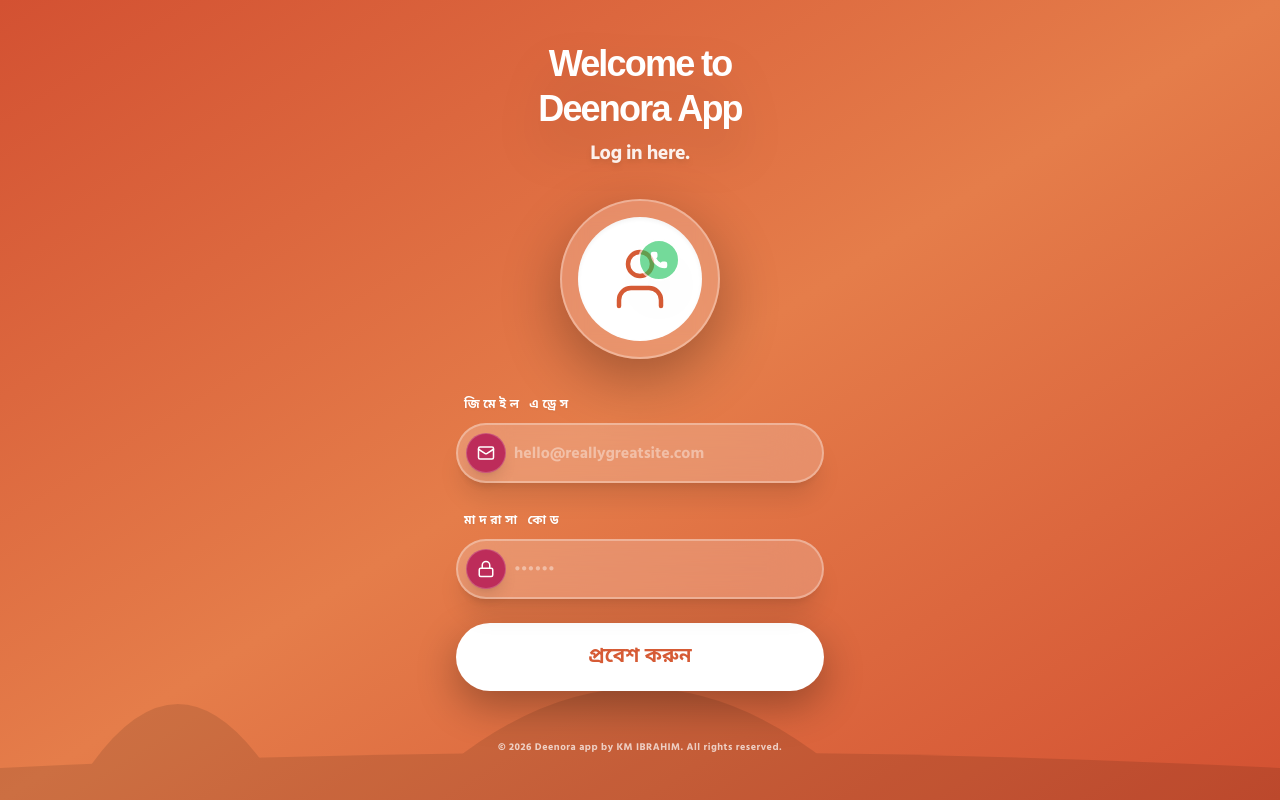
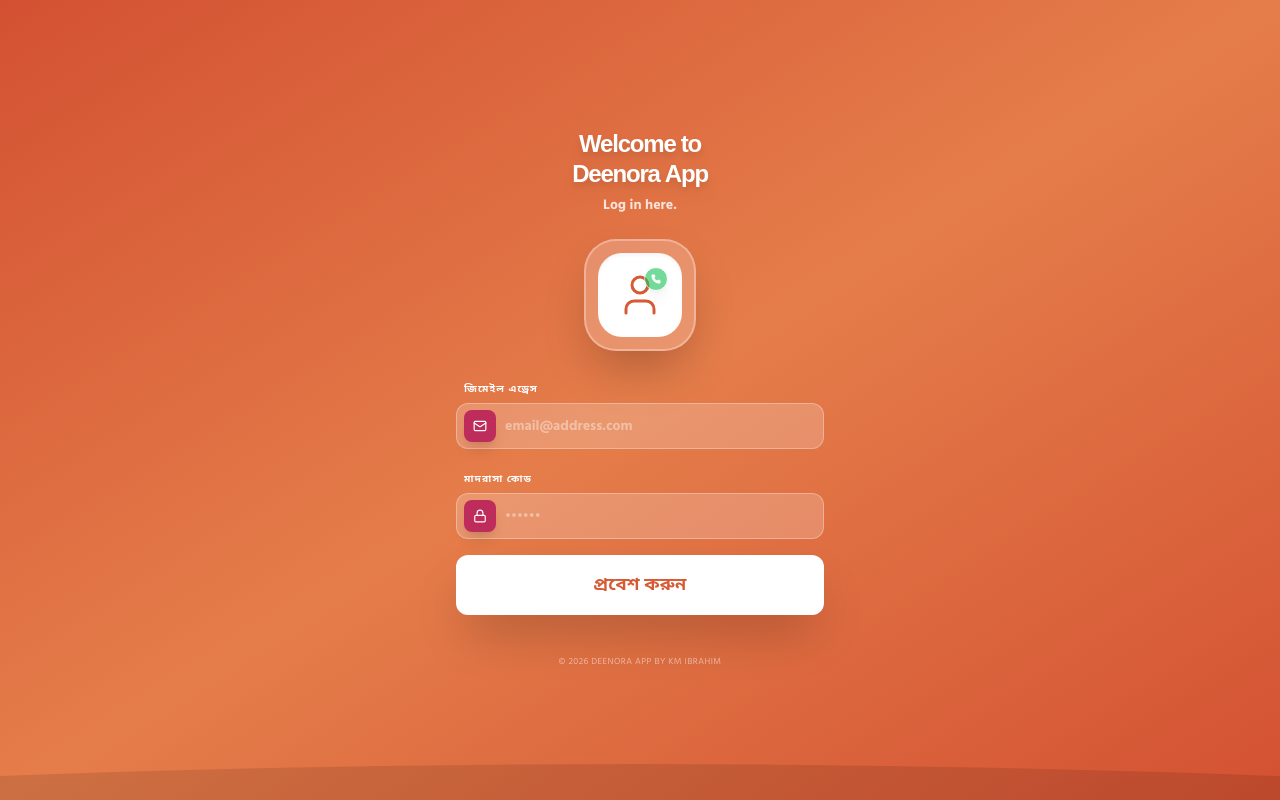
Before and after one commit to devomixsolution-ux/Contact-app, a React (Vite) app: page / in a window 1280 px wide. Built offline with nearby package versions, Linux system fonts and the light colour scheme.

Commit message:
Update Auth.tsx

```diff
--- a/pages/Auth.tsx
+++ b/pages/Auth.tsx
@@ -26,108 +26,87 @@
     e.preventDefault();
     setLoading(true);
     setError('');
-
     try {
       const { data, error } = await supabase.auth.signInWithPassword({
         email: emailInput.trim(),
         password: code
       });
-
       if (error) throw error;
-
       if (data.user) {
-        const { data: profile } = await supabase
-          .from('madrasahs')
-          .select('name, logo_url')
-          .eq('id', data.user.id)
-          .single();
-
+        const { data: profile } = await supabase.from('madrasahs').select('name, logo_url').eq('id', data.user.id).single();
         if (profile) {
           localStorage.setItem('m_name', profile.name);
           if (profile.logo_url) localStorage.setItem('m_logo', profile.logo_url);
         }
       }
-    } catch (err: any) {
-      setError(t('login_error', lang));
-    } finally {
-      setLoading(false);
-    }
+    } catch (err: any) { setError(t('login_error', lang)); } finally { setLoading(false); }
   };
 
   return (
     <div className="min-h-screen bg-gradient-to-br from-[#d35132] via-[#e57d4a] to-[#d35132] flex flex-col items-center justify-center p-6 relative overflow-hidden">
-
-      {/* Decorative Background Elements */}
       <div className="absolute bottom-0 left-0 right-0 opacity-10 pointer-events-none z-0">
-        <svg viewBox="0 0 1440 400" preserveAspectRatio="none" className="w-full h-64">
+        <svg viewBox="0 0 1440 400" preserveAspectRatio="none" className="w-full h-48">
            <path fill="#000000" d="M0,400 L1440,400 L1440,350 Q720,300 0,350 Z" />
-           <path fill="#000000" d="M100,350 Q200,150 300,350 Z" />
-           <path fill="#000000" d="M500,350 Q720,100 940,350 Z" />
         </svg>
       </div>
 
-      <div className="w-full max-w-sm flex flex-col items-center space-y-8 z-10 py-10">
+      <div className="w-full max-w-sm flex flex-col items-center space-y-6 z-10">
         <div className="text-center space-y-1">
-          <h1 className="text-4xl font-black text-white drop-shadow-2xl leading-tight font-noto tracking-tighter">
+          <h1 className="text-2xl font-black text-white drop-shadow-lg leading-tight font-noto tracking-tighter">
             Welcome to<br />{brandInfo.name}
           </h1>
-          <p className="text-white/90 font-black text-xl tracking-tight drop-shadow-md">Log in here.</p>
+          <p className="text-white/80 font-bold text-sm">Log in here.</p>
         </div>
 
-        {/* Profile icon */}
         <div className="relative">
-          <div className="w-40 h-40 bg-white/20 backdrop-blur-md rounded-full flex items-center justify-center p-4 border-2 border-white/30 shadow-[0_20px_60px_rgba(0,0,0,0.3)] relative">
-             <div className="w-full h-full bg-white rounded-full flex items-center justify-center shadow-inner overflow-hidden relative">
+          <div className="w-28 h-28 bg-white/20 backdrop-blur-md rounded-[2rem] flex items-center justify-center p-3 border-2 border-white/30 shadow-2xl relative">
+             <div className="w-full h-full bg-white rounded-[1.5rem] flex items-center justify-center shadow-inner overflow-hidden">
                 <div className="relative">
-                    <UserIcon size={72} className="text-[#d65b35]" strokeWidth={1.5} />
-                    <div className="absolute -top-1 -right-1 bg-green-500 p-2.5 rounded-full border-2 border-white shadow-2xl animate-pulse">
-                        <Phone size={18} className="text-white" fill="currentColor" />
+                    <UserIcon size={48} className="text-[#d65b35]" strokeWidth={1.5} />
+                    <div className="absolute -top-1 -right-1 bg-green-500 p-1.5 rounded-full border border-white shadow-lg animate-pulse">
+                        <Phone size={10} className="text-white" fill="currentColor" />
                     </div>
                 </div>
              </div>
           </div>
         </div>
 
-        <form onSubmit={handleAuth} className="w-full space-y-6 px-2">
+        <form onSubmit={handleAuth} className="w-full space-y-4 px-2">
           {error && (
-            <div className="bg-red-500/20 backdrop-blur-md border border-red-500/50 p-4 rounded-2xl flex items-center gap-3 text-white font-bold text-sm animate-shake">
-              <AlertCircle size={20} />
+            <div className="bg-red-500/20 backdrop-blur-md border border-red-500/50 p-3 rounded-xl flex items-center gap-3 text-white font-bold text-xs animate-shake">
+              <AlertCircle size={16} />
               {error}
             </div>
           )}
 
-          <div className="space-y-2">
-            <label className="text-[12px] font-black text-white uppercase tracking-[0.3em] ml-2 drop-shadow-sm">
-              {t('login_phone', lang)}
-            </label>
+          <div className="space-y-1">
+            <label className="text-[10px] font-black text-white uppercase tracking-widest ml-2">{t('login_phone', lang)}</label>
             <div className="relative">
-              <div className="absolute left-2.5 top-1/2 -translate-y-1/2 bg-[#bd2c5a] w-10 h-10 rounded-full flex items-center justify-center text-white shadow-lg z-10 border border-white/20">
-                <Mail size={18} />
+              <div className="absolute left-2 top-1/2 -translate-y-1/2 bg-[#bd2c5a] w-8 h-8 rounded-lg flex items-center justify-center text-white shadow-lg z-10">
+                <Mail size={14} />
               </div>
               <input
                 type="email"
                 required
-                placeholder="hello@reallygreatsite.com"
-                className="w-full pl-14 pr-5 py-4 bg-white/20 backdrop-blur-xl border-2 border-white/30 rounded-full outline-none text-white placeholder:text-white/40 font-black text-base focus:bg-white/30 transition-all shadow-xl"
+                placeholder="email@address.com"
+                className="w-full pl-12 pr-4 py-3 bg-white/20 border border-white/30 rounded-xl outline-none text-white placeholder:text-white/40 font-bold text-sm focus:bg-white/30 transition-all"
                 value={emailInput}
                 onChange={(e) => setEmailInput(e.target.value)}
               />
             </div>
           </div>
 
-          <div className="space-y-2">
-            <label className="text-[12px] font-black text-white uppercase tracking-[0.3em] ml-2 drop-shadow-sm">
-              {t('madrasah_code', lang)}
-            </label>
+          <div className="space-y-1">
+            <label className="text-[10px] font-black text-white uppercase tracking-widest ml-2">{t('madrasah_code', lang)}</label>
             <div className="relative">
-              <div className="absolute left-2.5 top-1/2 -translate-y-1/2 bg-[#bd2c5a] w-10 h-10 rounded-full flex items-center justify-center text-white shadow-lg z-10 border border-white/20">
-                <Lock size={18} />
+              <div className="absolute left-2 top-1/2 -translate-y-1/2 bg-[#bd2c5a] w-8 h-8 rounded-lg flex items-center justify-center text-white shadow-lg z-10">
+                <Lock size={14} />
               </div>
               <input
                 type="password"
                 required
                 placeholder="••••••"
-                className="w-full pl-14 pr-5 py-4 bg-white/20 backdrop-blur-xl border-2 border-white/30 rounded-full outline-none text-white placeholder:text-white/40 font-black text-base focus:bg-white/30 transition-all shadow-xl"
+                className="w-full pl-12 pr-4 py-3 bg-white/20 border border-white/30 rounded-xl outline-none text-white placeholder:text-white/40 font-bold text-sm focus:bg-white/30 transition-all"
                 value={code}
                 onChange={(e) => setCode(e.target.value)}
               />
@@ -137,14 +116,14 @@
           <button
             type="submit"
             disabled={loading}
-            className="w-full py-5 bg-white text-[#d65b35] font-black rounded-full shadow-[0_15px_40px_rgba(0,0,0,0.3)] active:scale-95 transition-all flex items-center justify-center gap-3 text-xl font-noto"
+            className="w-full py-4 bg-white text-[#d65b35] font-black rounded-xl shadow-2xl active:scale-95 transition-all flex items-center justify-center gap-2 text-lg font-noto"
           >
-            {loading ? <Loader2 className="animate-spin" size={24} /> : t('login_btn', lang)}
+            {loading ? <Loader2 className="animate-spin" size={20} /> : t('login_btn', lang)}
           </button>
         </form>
 
-        <p className="text-white/70 text-[10px] font-black pt-4 text-center px-4 leading-relaxed tracking-wider">
-          © 2026 Deenora app by KM IBRAHIM. All rights reserved.
+        <p className="text-white/50 text-[9px] pt-4 text-center px-4 leading-relaxed tracking-wider uppercase">
+          © 2026 Deenora app by KM IBRAHIM
         </p>
       </div>
     </div>
```
